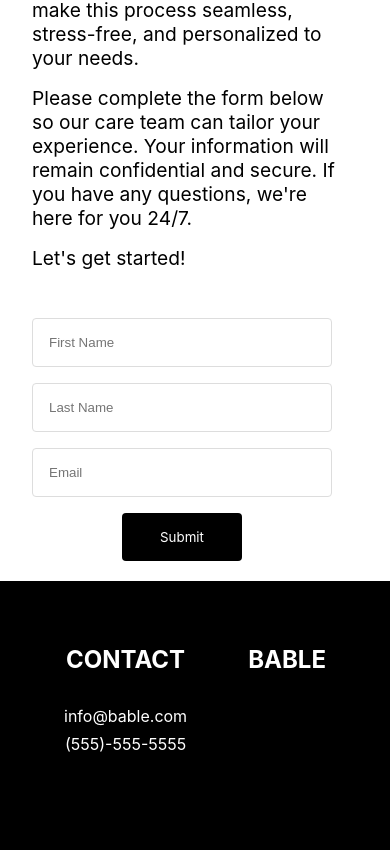
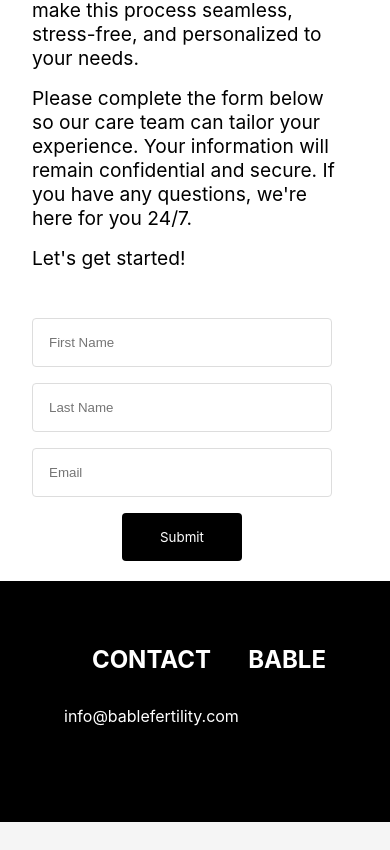
Before and after one commit to aptaheri/bablefertility, a React (Create React App) app: page / in a window 390 px wide. Shown: the part 4048-4898 px from the top of the page. After the commit the page ends 4870 px from the top, so only its background shows below. Built offline with nearby package versions, Linux system fonts and the light colour scheme; no server answers.

Commit message:
removing phone number

```diff
--- a/src/components/Footer.tsx
+++ b/src/components/Footer.tsx
@@ -31,10 +31,9 @@ const Footer = () => {
               flexDirection: 'column',
               gap: '0.5rem'
             }}>
-              <a href="mailto:info@bable.com" style={{ color: 'white', textDecoration: 'none' }}>
-                info@bable.com
+              <a href="mailto:info@bablefertility.com" style={{ color: 'white', textDecoration: 'none' }}>
+                info@bablefertility.com
               </a>
-              <span>(555)-555-5555</span>
             </div>
           </div>
 
```
